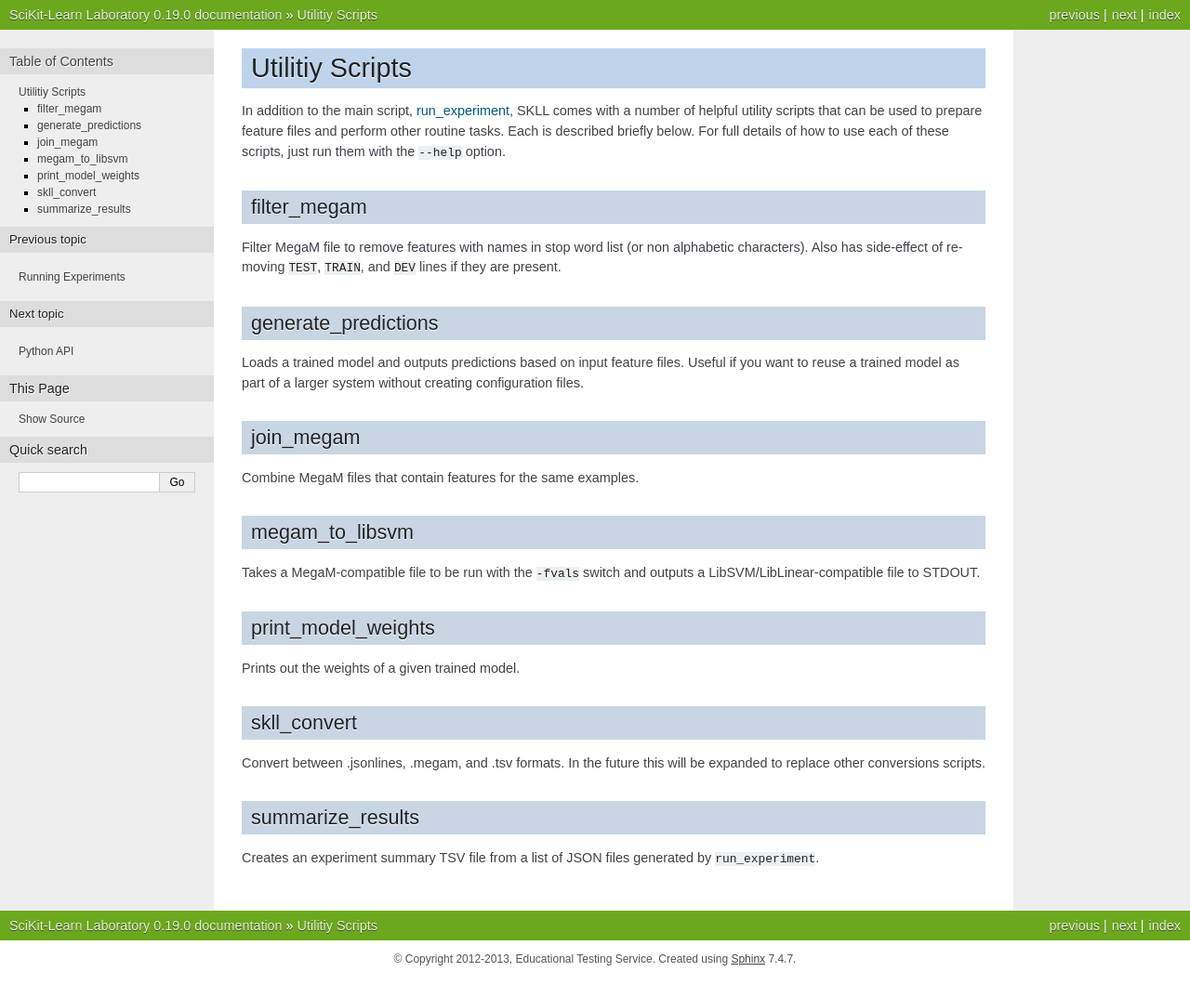
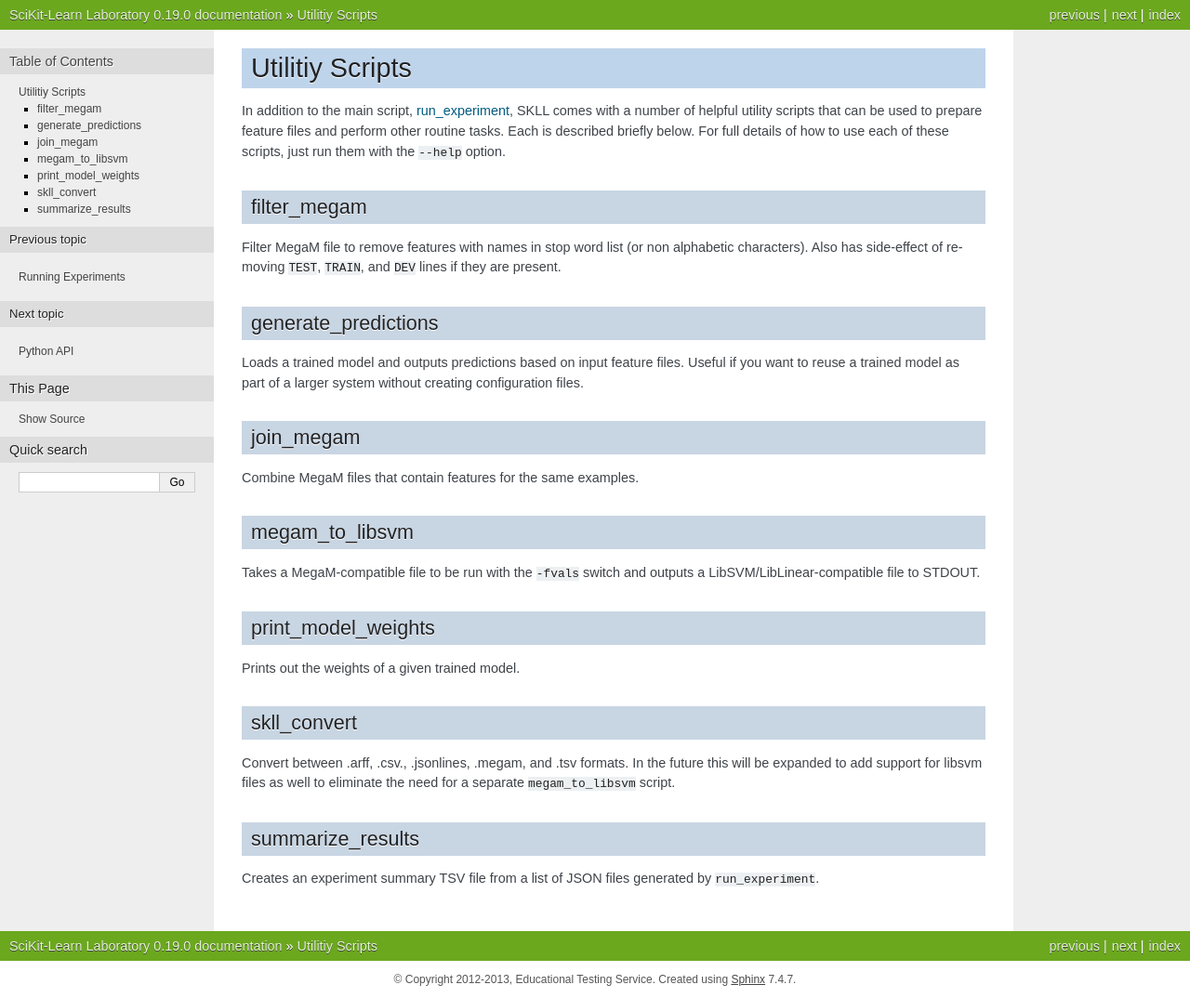
Before and after one commit to EducationalTestingService/skll, a Sphinx documentation site: the page built from doc/utilities.rst, in a window 1280 px wide. Shown: the whole page at 93% size. Built offline with Sphinx 7.4.7, drawn with Linux system fonts in a browser that asks for light colours; before the commit the page ends 1052 px from its top, so only the background shows below that.

Commit message:
Update utilities.rst to reflect added support for ARFF and CSV files.

```diff
--- a/doc/utilities.rst
+++ b/doc/utilities.rst
@@ -35,8 +35,9 @@ Prints out the weights of a given trained model.
 
 skll_convert
 ------------
-Convert between .jsonlines, .megam, and .tsv formats. In the future this will
-be expanded to replace other conversions scripts.
+Convert between .arff, .csv., .jsonlines, .megam, and .tsv formats. In the
+future this will be expanded to add support for libsvm files as well to
+eliminate the need for a separate ``megam_to_libsvm`` script.
 
 summarize_results
 -----------------
```
